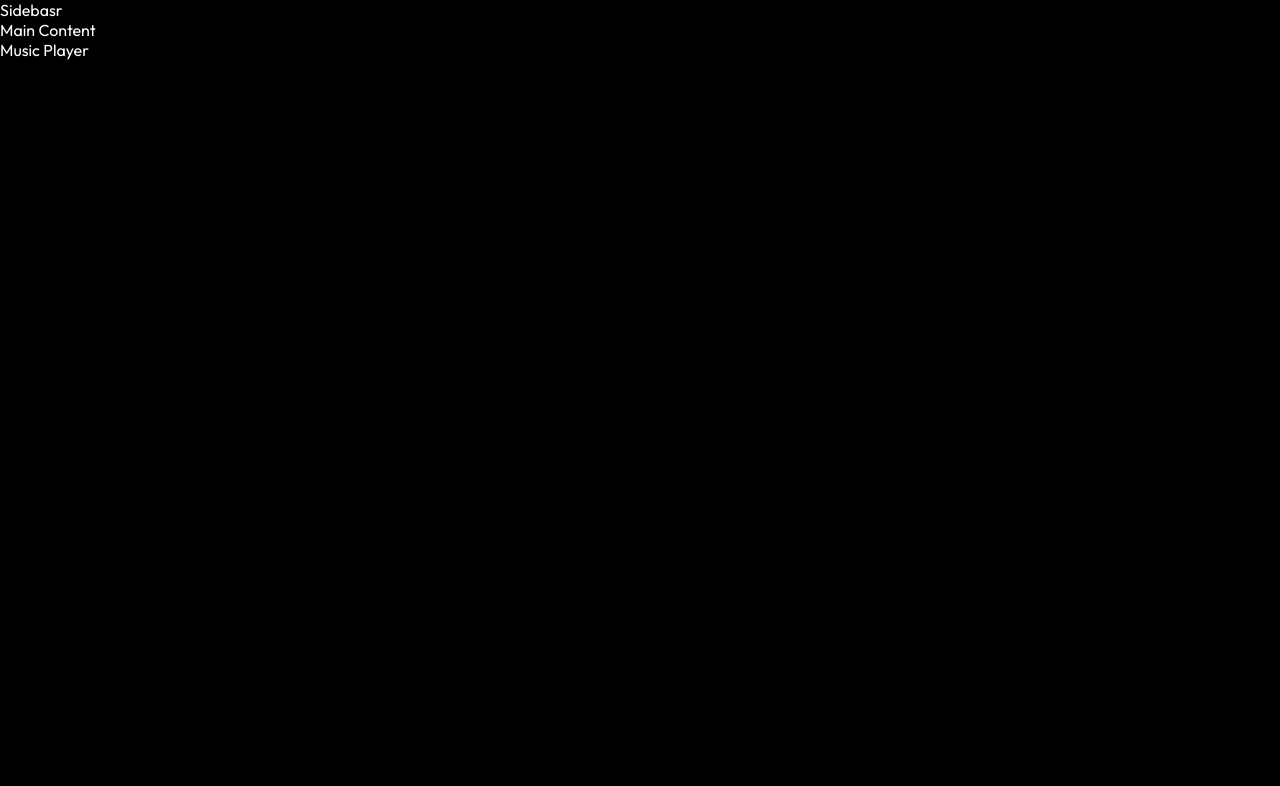
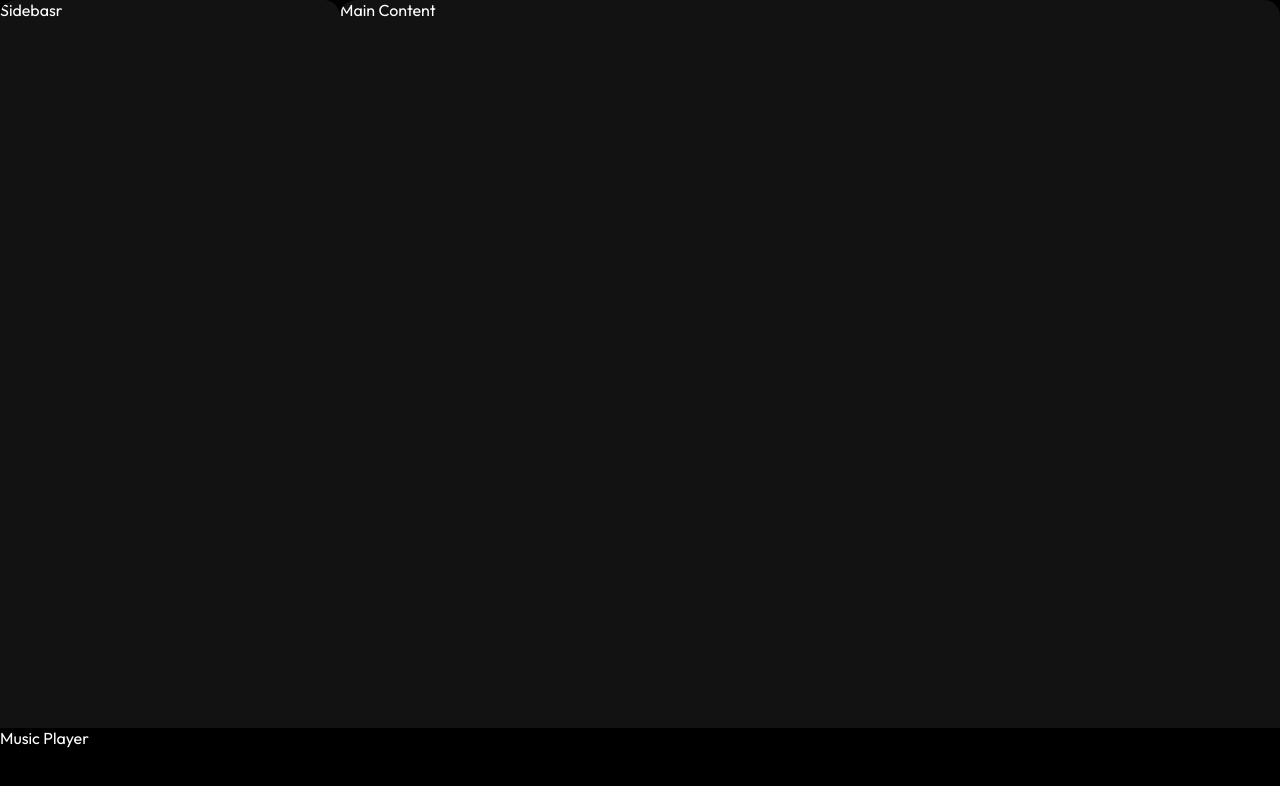
Before and after one commit to Rauxo/project-CSS, a plain HTML site: page index.html in a window 1280 px wide. Drawn offline with Linux system fonts and the light colour scheme.

Commit message:
design the layout

```diff
--- a/index.css
+++ b/index.css
@@ -6,3 +6,26 @@
     color: #fff;
     overflow: hidden;
 }
+.main{
+    display: flex;
+    height: 100vh;
+}
+.sidebar{
+    background-color: #121212;
+    width: 340px;
+    border-radius: 1rem;
+
+}
+.main-content{
+    background-color: #121212;
+    flex: 1;
+    border-radius: 1rem;
+    overflow: auto;
+}
+.music-player{
+    background-color: #000;
+    position: fixed;
+    bottom: 0;
+    width: 100%;
+    height: 72px;
+}
```
